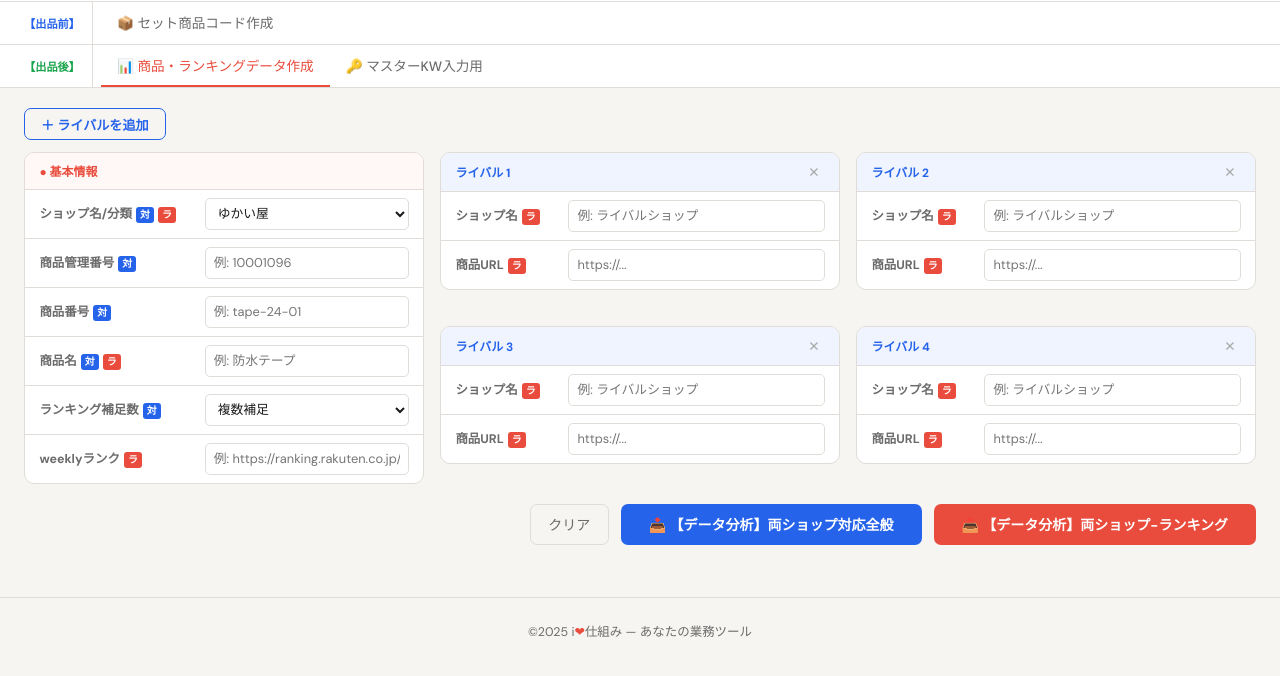
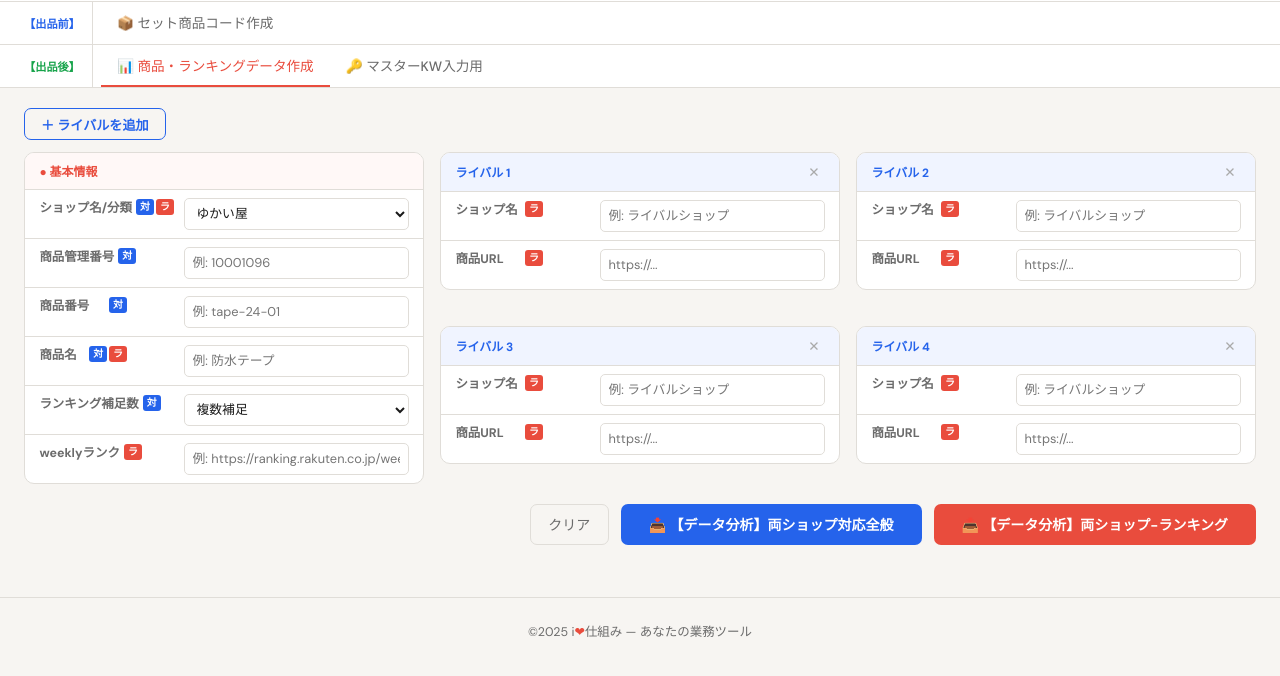
Before and after one commit to kaiyoshida0318/iloveshikumi, a plain HTML site: page index.html in a window 1280 px wide. Shown: the part 54-730 px from the top of the page. Drawn offline with Linux system fonts and the light colour scheme.

Commit message:
Align badges: label text left, badges right with flex

```diff
--- a/index.html
+++ b/index.html
@@ -41,7 +41,7 @@
   .form-table tr { border-bottom: 1px solid var(--border); }
   .form-table tr:last-child { border-bottom: none; }
   .form-table td { padding: .5rem .9rem; vertical-align: middle; }
-  .form-table td.label { font-size: .78rem; font-weight: 600; color: var(--text-muted); white-space: nowrap; width: 76px; }
+  .form-table td.label { font-size: .78rem; font-weight: 600; color: var(--text-muted); white-space: nowrap; width: 110px; display: flex; align-items: center; justify-content: space-between; gap: 4px; padding-right: 8px; }
   .form-table input[type="text"], .form-table input[type="url"], .form-table input[type="number"] { width:100%; height:32px; padding:0 8px; border:1px solid var(--border); border-radius:5px; font-size:.8rem; font-family:inherit; color:var(--text); background:var(--surface); outline:none; transition:border-color .15s,box-shadow .15s; }
   .form-table select { width:100%; height:32px; padding:0 8px; border:1px solid var(--border); border-radius:5px; font-size:.8rem; font-family:inherit; color:var(--text); background:var(--surface); outline:none; cursor:pointer; transition:border-color .15s; }
   .form-table select:focus { border-color:var(--red); box-shadow:0 0 0 2px rgba(233,76,61,.1); }
@@ -61,8 +61,10 @@
   .dropzone .dz-sub { font-size:.82rem; color:var(--text-muted); }
   .dropzone .btn-select { background:var(--red); color:#fff; border:none; border-radius:7px; padding:.55rem 1.4rem; font-size:.875rem; font-weight:600; cursor:pointer; font-family:inherit; }
 
-  .badge-tai { display:inline-block; background:#2563eb; color:#fff; font-size:0.62rem; font-weight:700; border-radius:3px; padding:1px 4px; margin-left:4px; vertical-align:middle; line-height:1.4; }
-  .badge-ra { display:inline-block; background:#E94C3D; color:#fff; font-size:0.62rem; font-weight:700; border-radius:3px; padding:1px 4px; margin-left:4px; vertical-align:middle; line-height:1.4; }
+  .label-text { flex: 1; }
+  .label-badges { display:flex; gap:2px; align-items:center; }
+  .badge-tai { display:inline-block; background:#2563eb; color:#fff; font-size:0.62rem; font-weight:700; border-radius:3px; padding:1px 4px; margin-left:0; vertical-align:middle; line-height:1.4; flex-shrink:0; }
+  .badge-ra { display:inline-block; background:#E94C3D; color:#fff; font-size:0.62rem; font-weight:700; border-radius:3px; padding:1px 4px; margin-left:0; vertical-align:middle; line-height:1.4; flex-shrink:0; }
   footer { text-align:center; padding:1.5rem; font-size:.78rem; color:var(--text-muted); border-top:1px solid var(--border); margin-top:2rem; }
   footer .heart { color:var(--red); }
   @media (max-width:900px) { .data-grid { grid-template-columns:repeat(2,minmax(0,1fr)); } }
@@ -121,12 +123,12 @@
       <div class="card" id="card-basic" style="grid-row: span 2;">
         <div class="card-header basic">● 基本情報</div>
         <table class="form-table">
-          <tr><td class="label">ショップ名/分類<span class="badge-tai">対</span><span class="badge-ra">ラ</span></td><td><select id="shop-name"><option value="yukaiya">ゆかい屋</option><option value="kairy">KAIRY</option></select></td></tr>
-          <tr><td class="label">商品管理番号<span class="badge-tai">対</span></td><td><input type="text" id="mgmt-no" placeholder="例: 10001096"></td></tr>
-          <tr><td class="label">商品番号<span class="badge-tai">対</span></td><td><input type="text" id="product-no" placeholder="例: tape-24-01"></td></tr>
-          <tr><td class="label">商品名<span class="badge-tai">対</span><span class="badge-ra">ラ</span></td><td><input type="text" id="product-name" placeholder="例: 防水テープ"></td></tr>
-          <tr><td class="label">ランキング補足数<span class="badge-tai">対</span></td><td><select id="ranking-supplement"><option value="複数補足">複数補足</option><option value="不実施">不実施</option><option value="自社のみ">自社のみ</option></select></td></tr>
-          <tr><td class="label">weeklyランク<span class="badge-ra">ラ</span></td><td><input type="url" id="weekly-rank" placeholder="例: https://ranking.rakuten.co.jp/weekly/201609/"></td></tr>
+          <tr><td class="label"><span class="label-text">ショップ名/分類</span><span class="label-badges"><span class="badge-tai">対</span><span class="badge-ra">ラ</span></span></td><td><select id="shop-name"><option value="yukaiya">ゆかい屋</option><option value="kairy">KAIRY</option></select></td></tr>
+          <tr><td class="label"><span class="label-text">商品管理番号</span><span class="label-badges"><span class="badge-tai">対</span></span></td><td><input type="text" id="mgmt-no" placeholder="例: 10001096"></td></tr>
+          <tr><td class="label"><span class="label-text">商品番号</span><span class="label-badges"><span class="badge-tai">対</span></span></td><td><input type="text" id="product-no" placeholder="例: tape-24-01"></td></tr>
+          <tr><td class="label"><span class="label-text">商品名</span><span class="label-badges"><span class="badge-tai">対</span><span class="badge-ra">ラ</span></span></td><td><input type="text" id="product-name" placeholder="例: 防水テープ"></td></tr>
+          <tr><td class="label"><span class="label-text">ランキング補足数</span><span class="label-badges"><span class="badge-tai">対</span></span></td><td><select id="ranking-supplement"><option value="複数補足">複数補足</option><option value="不実施">不実施</option><option value="自社のみ">自社のみ</option></select></td></tr>
+          <tr><td class="label"><span class="label-text">weeklyランク</span><span class="label-badges"><span class="badge-ra">ラ</span></span></td><td><input type="url" id="weekly-rank" placeholder="例: https://ranking.rakuten.co.jp/weekly/201609/"></td></tr>
         </table>
       </div>
 
```
